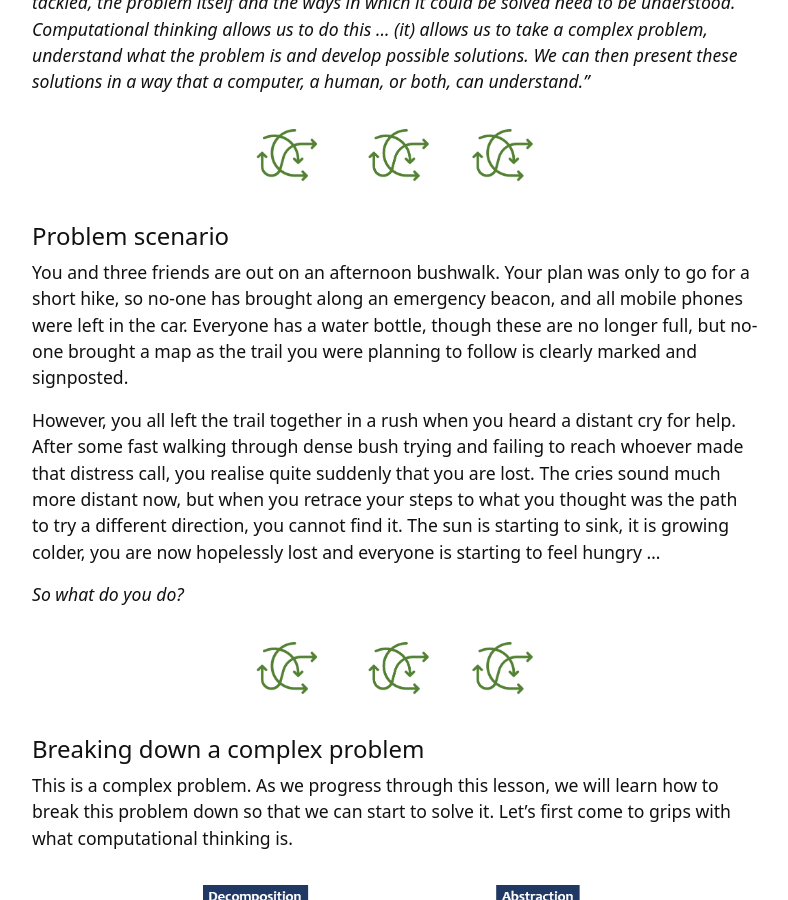
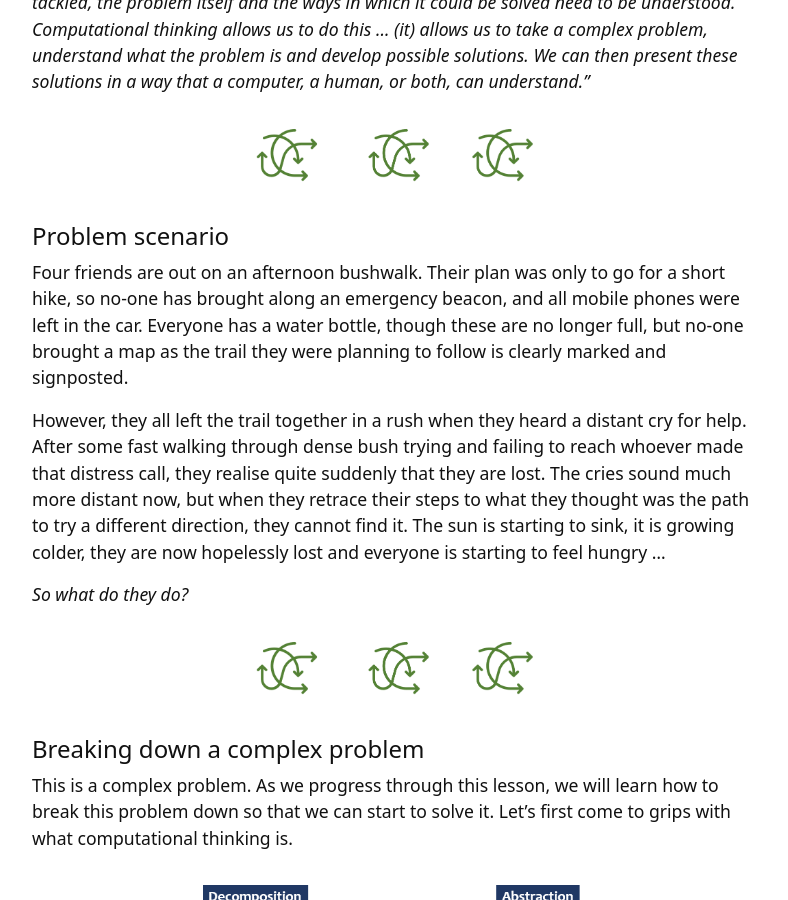
Before and after one commit to weaverbel/intro-computational-thinking, a Jekyll site: the page built from content/0-intro.md, in a window 1280 px wide and 900 px high, scrolled down 420 px. Shown: the whole window, without its empty margins (245-1033 px from the left). Built offline with Jekyll 4.4.1, drawn with Linux system fonts in a browser that asks for light colours.

Commit message:
Update 0-intro.md
change you to they

```diff
--- a/content/0-intro.md
+++ b/content/0-intro.md
@@ -15,11 +15,11 @@ The BBC provides a good definition:
 
 #### Problem scenario
 
-You and three friends are out on an afternoon bushwalk. Your plan was only to go for a short hike, so no-one has brought along an emergency beacon, and all mobile phones were left in the car. Everyone has a water bottle, though these are no longer full, but no-one brought a map as the trail you were planning to follow is clearly marked and signposted.
+Four friends are out on an afternoon bushwalk. Their plan was only to go for a short hike, so no-one has brought along an emergency beacon, and all mobile phones were left in the car. Everyone has a water bottle, though these are no longer full, but no-one brought a map as the trail they were planning to follow is clearly marked and signposted.
 
-However, you all left the trail together in a rush when you heard a distant cry for help. After some fast walking through dense bush trying and failing to reach whoever made that distress call, you realise quite suddenly that you are lost. The cries sound much more distant now, but when you retrace your steps to what you thought was the path to try a different direction, you cannot find it. The sun is starting to sink, it is growing colder, you are now hopelessly lost and everyone is starting to feel hungry ...
+However, they all left the trail together in a rush when they heard a distant cry for help. After some fast walking through dense bush trying and failing to reach whoever made that distress call, they realise quite suddenly that they are lost. The cries sound much more distant now, but when they retrace their steps to what they thought was the path to try a different direction, they cannot find it. The sun is starting to sink, it is growing colder, they are now hopelessly lost and everyone is starting to feel hungry ...
 
-*So what do you do?*
+*So what do they do?*
 
 {% include figure.html img="arrowing.png" alt="Arrows pointing different ways" width="40%" %}
 
```
